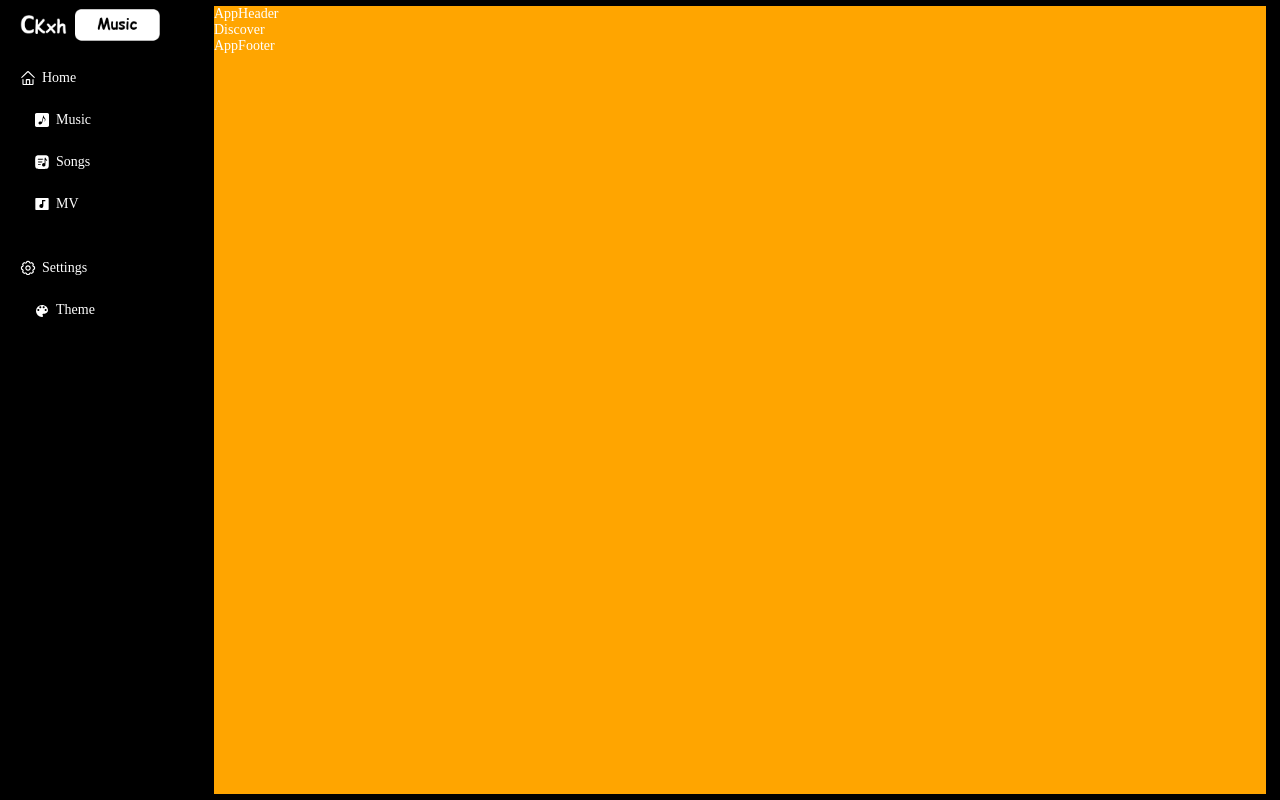
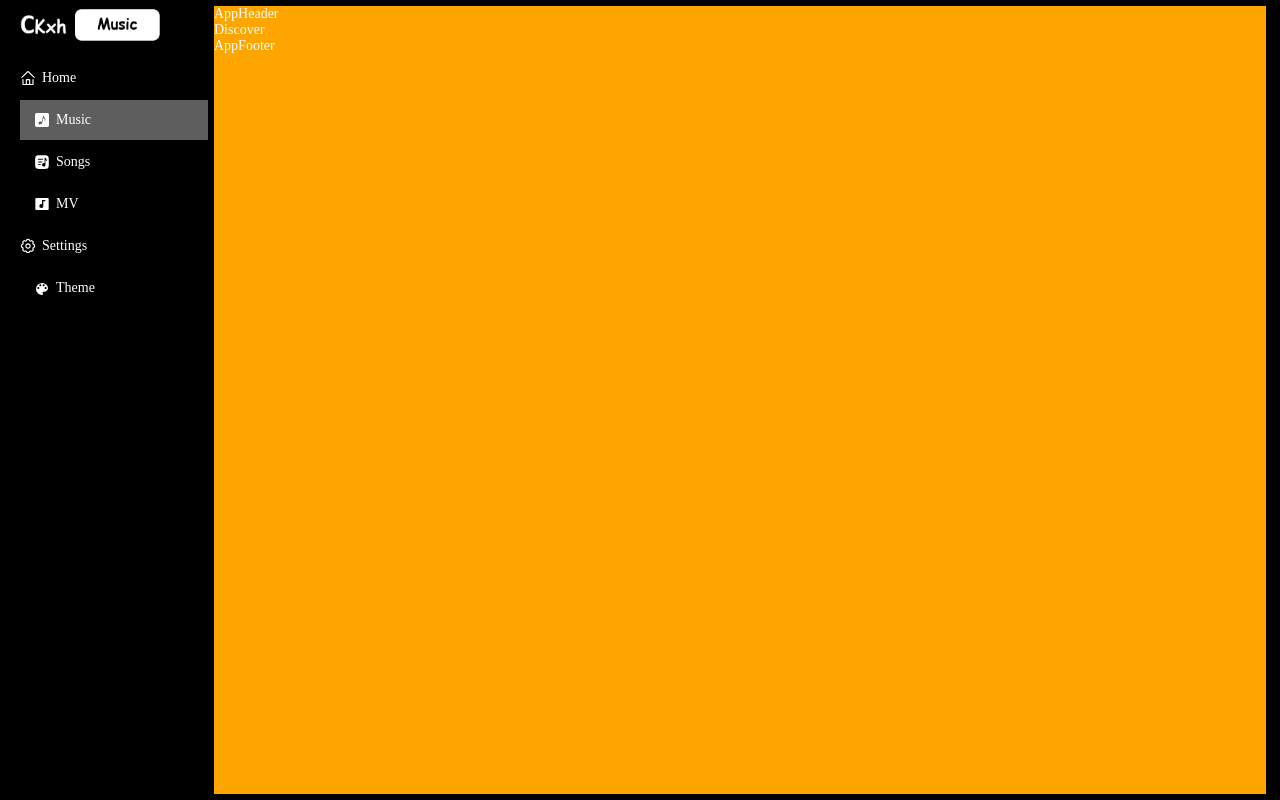
Before and after one commit to deng-cl/react18-music, a React (Create React App) app: page /#/discover in a window 1280 px wide. Built offline with nearby package versions, Linux system fonts and the light colour scheme.

Commit message:
对 main-list 区域中的组件进行重构（优化在路由跳转时对应 NavSectionList（原NavSection）组件的渲染次数）

```diff
--- a/src/assets/theme/index.ts
+++ b/src/assets/theme/index.ts
@@ -5,6 +5,7 @@ const theme: DefaultTheme = {
         primary: "#000000",
         secondary: "#9867da",
         hover_bg: "#372a3c",
+        active: "#5e5e5e"
     },
     textColor: {
         primary: "#ffffff",
--- /dev/null
+++ b/src/components/app-navlist/c-cpns/section-list/index.tsx
@@ -0,0 +1,65 @@
+import { memo, useEffect } from "react"
+import type { ReactNode, FC } from "react"
+import { SectionWrapper } from "./style"
+import classNames from "classnames"
+import { IRoutesPath } from "@/router" // -- 路由路径类型
+import { useLocation, useNavigate } from "react-router-dom"
+
+interface INavItem {
+    icon: ReactNode,
+    name: string,
+    routePath: IRoutesPath,
+    isTitle?: boolean
+}
+
+export type TSectionListData = INavItem[][] // -- 该组件需要接收的数据参数类型
+
+interface IProps {
+    children?: ReactNode
+    NavListData: TSectionListData
+}
+
+const NavSectionList: FC<IProps> = (props) => {
+
+    const location = useLocation()
+
+    // -- 点击 nav item --> 进行对应路由的跳转
+    const navigate = useNavigate()
+    function toNewPage(path: IRoutesPath) {
+        if (path === 'none') return
+        navigate(path)
+    }
+
+    return (
+        <SectionWrapper>
+            {
+                props.NavListData.map((sectionData, index) => (
+                    <div className="section" key={index}>
+                        {
+                            sectionData.map((item, index) => (
+                                <div
+                                    className={
+                                        classNames("icon",
+                                            {
+                                                title: item.isTitle,
+                                                route: item.routePath !== "none",
+                                                active: location.pathname === item.routePath
+                                            }
+                                        )
+                                    }
+                                    onClick={e => toNewPage(item.routePath)}
+                                    key={index}
+                                >
+                                    {item.icon}
+                                    <span className="name">{item.name}</span>
+                                </div>
+                            ))
+                        }
+                    </div>
+                ))
+            }
+        </SectionWrapper>
+    )
+}
+
+export default memo(NavSectionList)
--- /dev/null
+++ b/src/components/app-navlist/c-cpns/section-list/style.ts
@@ -0,0 +1,37 @@
+import styled from "styled-components";
+
+export const SectionWrapper = styled.div`
+    margin-bottom: 24px;
+    user-select: none;
+
+   > .section {
+        > .icon {
+            display: flex;
+            align-items: center;
+            flex-wrap: nowrap;
+            padding: 12px 0;
+            padding-left: 14px;
+            margin: 2px 0;
+
+            .name {
+                margin-left: 6px;
+            }
+        }
+
+        > .active {
+            background-color: ${props => props.theme.color.active};
+        }
+
+        > .route {
+            cursor: pointer;
+
+            &:hover {
+                /* background-color: ${props => props.theme.color.hover_bg}; */
+            }
+        }
+
+        > .title {
+            padding-left: 0px;
+        }
+   }
+`
--- a/src/components/app-navlist/c-cpns/section/index.tsx
+++ /dev/null
@@ -1,46 +0,0 @@
-import { memo } from "react"
-import type { ReactNode, FC } from "react"
-import { SectionWrapper } from "./style"
-import classNames from "classnames"
-import { IRoutesPath } from "@/router" // -- 路由路径类型
-import { useNavigate } from "react-router-dom"
-
-export interface INavItem {
-    icon: ReactNode,
-    name: string,
-    routePath: IRoutesPath,
-    isTitle?: boolean
-}
-
-interface IProps {
-    children?: ReactNode
-    sectionData: INavItem[]
-}
-
-const NavSection: FC<IProps> = (props) => {
-
-    const navigate = useNavigate()
-    function toNewPage(path: IRoutesPath) {
-        if (path === 'none') return
-        navigate(path)
-    }
-
-    return (
-        <SectionWrapper>
-            {
-                props.sectionData.map((item, index) => (
-                    <div
-                        className={classNames("icon", { title: item.isTitle, route: item.routePath !== "none" })}
-                        onClick={e => toNewPage(item.routePath)}
-                        key={index}
-                    >
-                        {item.icon}
-                        <span className="name">{item.name}</span>
-                    </div>
-                ))
-            }
-        </SectionWrapper>
-    )
-}
-
-export default memo(NavSection)
--- a/src/components/app-navlist/c-cpns/section/style.ts
+++ /dev/null
@@ -1,27 +0,0 @@
-import styled from "styled-components";
-
-export const SectionWrapper = styled.div`
-    margin-bottom: 24px;
-    user-select: none;
-
-   > .icon {
-        display: flex;
-        align-items: center;
-        flex-wrap: nowrap;
-        padding: 12px 0;
-        padding-left: 14px;
-        margin: 2px 0;
-
-        .name {
-            margin-left: 6px;
-        }
-    }
-
-    > .route {
-        cursor: pointer;
-    }
-
-    > .title {
-        padding-left: 0px;
-    }
-`
--- a/src/components/app-navlist/data-config.tsx
+++ b/src/components/app-navlist/data-config.tsx
@@ -1,4 +1,4 @@
-import type { INavItem } from "./c-cpns/section" // -- item type
+import type { TSectionListData } from "./c-cpns/section-list" // -- item type
 
 // -- home comp
 import IconHome from "@/assets/icon/nav/icon-home"
@@ -10,7 +10,8 @@ import IconMV from "@/assets/icon/nav/icon-mv"
 import IconSetting from "@/assets/icon/nav/icon-setting"
 import IconTheme from "@/assets/icon/nav/icon-theme"
 
-export const HomeNavItems: INavItem[] = [ // -- home item config
+const NAV_LIST_DATA: TSectionListData = [
+    [ // -- home item config
         {
             icon: <IconHome />,
             name: "Home",
@@ -32,9 +33,9 @@ export const HomeNavItems: INavItem[] = [ // -- home item config
             name: "MV",
             routePath: "/video"
         }
-]
+    ],
 
-export const SettingNavItems: INavItem[] = [// -- setting item config
+    [ // -- setting item config
         {
             icon: <IconSetting />,
             name: "Settings",
@@ -47,3 +48,6 @@ export const SettingNavItems: INavItem[] = [// -- setting item config
             routePath: "/theme"
         }
     ]
+]
+
+export default NAV_LIST_DATA
--- a/src/components/app-navlist/index.tsx
+++ b/src/components/app-navlist/index.tsx
@@ -3,8 +3,8 @@ import type { ReactNode, FC } from "react"
 import { NavListWrapper } from "./style"
 
 import logoDark from "@/assets/icon/logo/logo-dark.png"
-import NavSection from "./c-cpns/section"
-import { HomeNavItems, SettingNavItems } from "./data-config"
+import NavSectionList from "./c-cpns/section-list"
+import NAV_LIST_DATA from "./data-config"
 
 interface IProps {
     children?: ReactNode,
@@ -18,8 +18,7 @@ const AppNavList: FC<IProps> = () => {
             </div>
 
             <div className="nav-list">
-                <NavSection sectionData={HomeNavItems} />
-                <NavSection sectionData={SettingNavItems} />
+                <NavSectionList NavListData={NAV_LIST_DATA} />
             </div>
         </NavListWrapper>
     )
--- a/src/styled.d.ts
+++ b/src/styled.d.ts
@@ -5,7 +5,8 @@ declare module 'styled-components' { // and extend them!
         color: {
             primary: string,
             secondary: string,
-            hover_bg: string
+            hover_bg: string,
+            active: string
         },
         textColor: {
             primary: string,
```
Lines whose indentation alone changed are shown as unchanged.
